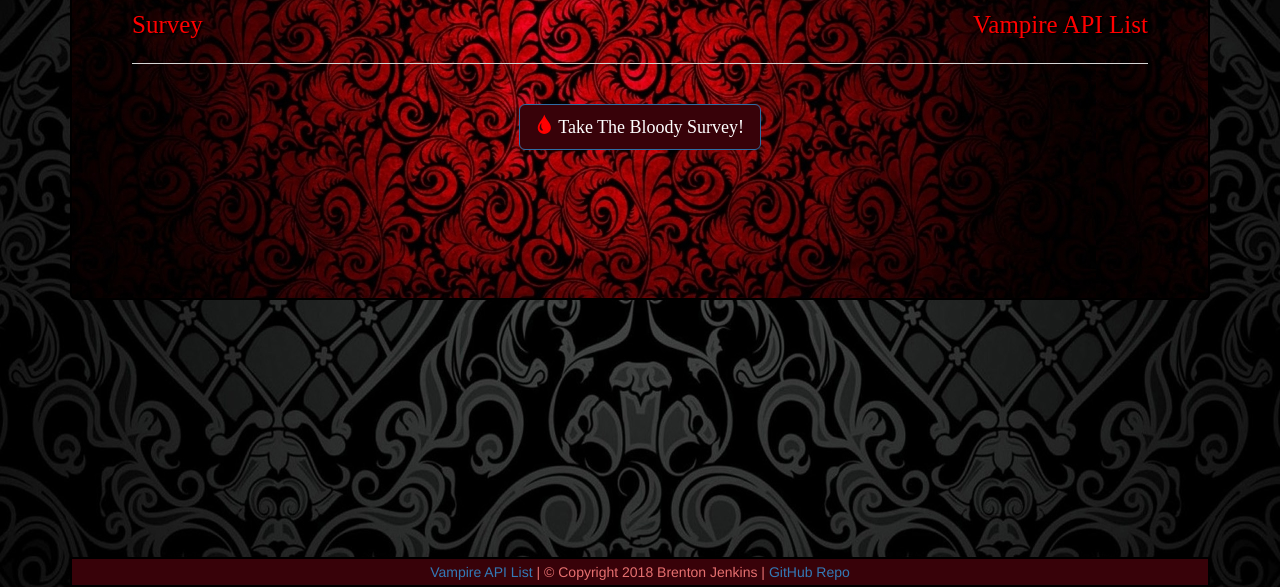
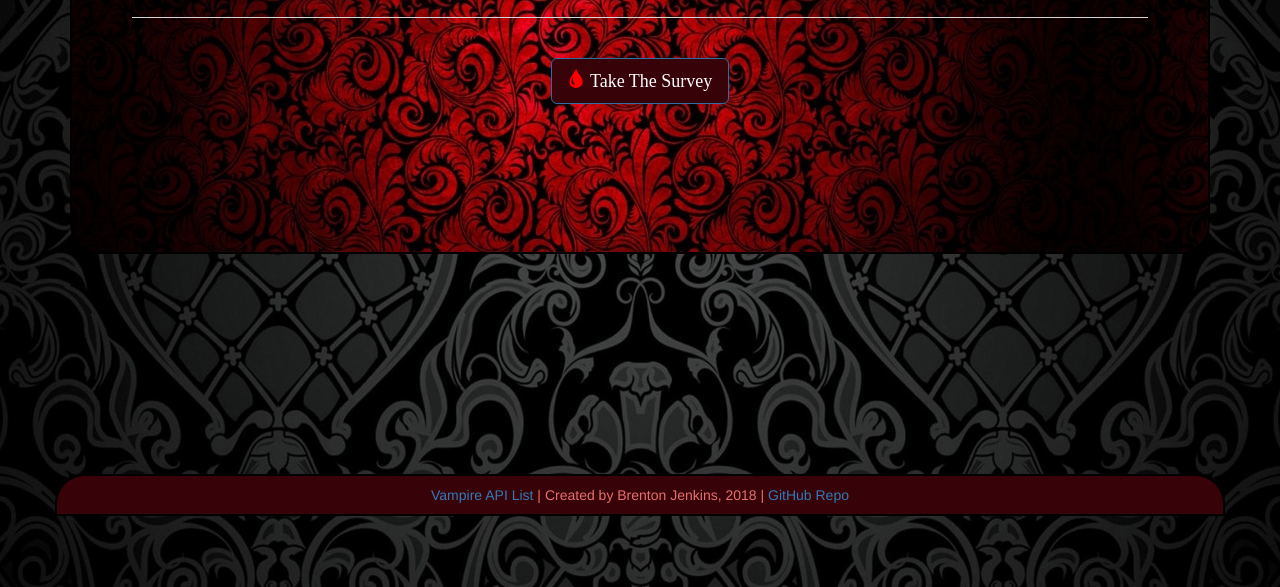
Before and after one commit to Mondo114/Friend-Finder, a website: page app/public/home.html in a window 1280 px wide. Shown: the part 213-800 px from the top of the page. Drawn offline with nearby package versions, Linux system fonts and the light colour scheme; a web font is replaced by a local one.

Commit message:
made many css improvements

```diff
--- a/app/public/home.html
+++ b/app/public/home.html
@@ -23,7 +23,6 @@
 <body>
 
     <div class="container">
-
         <div class="jumbotron">
             <h1 class="text-center brand-logo" id="logo">
                 <span class="glyphicon glyphicon-heart"></span>
@@ -32,34 +31,24 @@
 
             <h2 class="undead text-center">Seek Your Best Undead Match!</h2>
 
-            <a class="link1" href="/survey">Survey</a>
-
-            <a class="link2" href="/api/vampires">Vampire API List</a>
-
             <hr>
             <br>
 
             <div class="text-center">
                 <a href="/survey">
                     <button type="button" class="bloody btn btn-lg btn-primary">
-                        <span class="glyphicon glyphicon-tint"></span> Take The Bloody Survey!</button>
+                        <span class="glyphicon glyphicon-tint"></span> Take The Survey</button>
                 </a>
             </div>
-
         </div>
-
-
-        <footer class="footer" align="center">
-            <div class="footer-container">
-                <p>
-                    <a class="foot" href="/api/vampires">Vampire API List</a> |
-                    <span class="foot" id="copyright">&copy; Copyright 2018 Brenton Jenkins</span> |
-                    <a class="foot" href="https://github.com/Mondo114/Friend-Finder">GitHub Repo</a>
-                </p>
+    </div>
+    <footer class="footer-container container">
+            <div class="footer-div">
+                <a class="foot" href="/api/vampires">Vampire API List</a> |
+                <span class="foot" id="copyright">Created by Brenton Jenkins, 2018</span> |
+                <a class="foot" href="https://github.com/Mondo114/Friend-Finder">GitHub Repo</a>
             </div>
-        </footer>
-
-    </div>
+    </footer>
 
 </body>
 
--- a/app/public/style.css
+++ b/app/public/style.css
@@ -12,6 +12,8 @@ body {
     color: black;
     font-family: 'IM Fell English SC', serif;
     border: 2px solid black;
+    border-bottom-left-radius: 30px !important;
+    border-bottom-right-radius: 30px !important;
 }
 
 .survey-container {
@@ -19,14 +21,18 @@ body {
     color: rgb(152, 184, 160);
     font-family: 'IM Fell English SC', serif;
     border: 2px solid black;
-    width: 1140px;
     text-align: center;
     font-size: 20px;
+    margin-top: 40px;
+    margin-bottom: 100px;
+    border-radius: 30px;
 }
 
 .form-control {
     font-size: 20px;
     font-family: Arial, Helvetica, sans-serif;
+    width: 50%;
+    margin: 0 auto;
 }
 
 .chosen-container {
@@ -89,15 +95,26 @@ h4 {
     max-width: 550px;
 }
 
-.footer {
-    position: fixed;
-    bottom: 0;
-    padding: 3px;
-    height: 30px;
+#submit {
+    width: 30%;
+    margin: 30px auto 60px auto;
+}
+
+.footer-container {
+    /* position: absolute; */
+    margin-top: 190px;
     background-color: rgb(56, 2, 9);
     color: rgb(230, 112, 112);
     text-align: center;
-    border: 2px solid black;
-    width: 1140px;
+    border-top: 2px solid black;
+    border-right: 2px solid black;
+    border-left: 2px solid black;
+    border-bottom: 2px solid black;
+    border-top-left-radius: 30px;
+    border-top-right-radius: 30px;
     z-index: 999;
 }
+
+.footer-div {
+    padding: 9px;
+}
--- a/package.json
+++ b/package.json
@@ -19,6 +19,7 @@
   "homepage": "https://github.com/Mondo114/Friend-Finder#readme",
   "dependencies": {
     "body-parser": "^1.18.2",
-    "express": "^4.16.3"
+    "express": "^4.16.3",
+    "nodemon": "^1.17.5"
   }
 }
```
Also changed, not shown: app/public/survey.html (+13 -21 lines), 1 other file.
